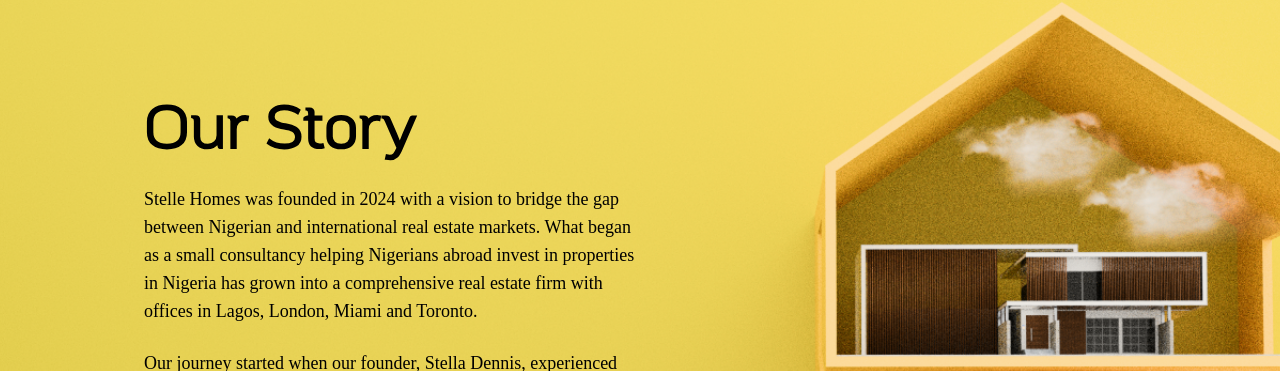
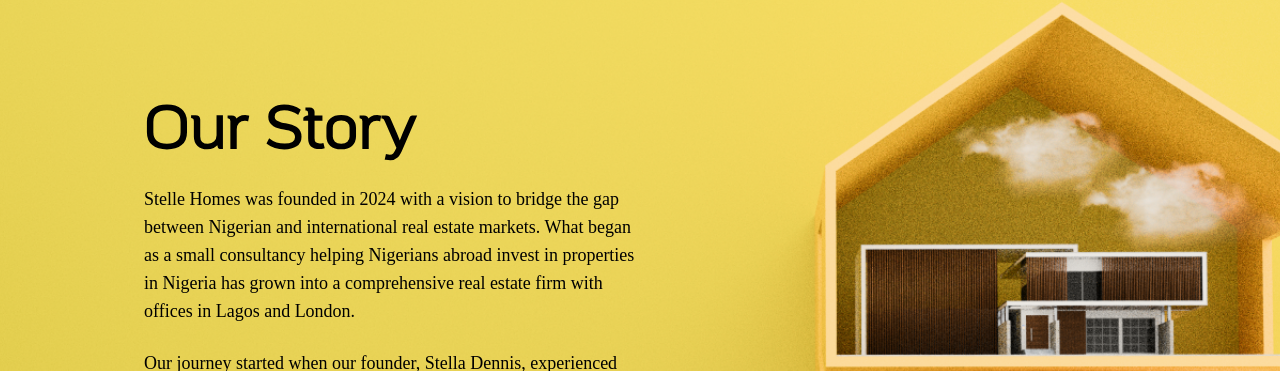
Before and after one commit to codedjade003/StelleHomes, a React (Vite) app: page /about in a window 1280 px wide. Shown: the part 938-1309 px from the top of the page. Built offline with nearby package versions, Linux system fonts and the light colour scheme.

Commit message:
updated a few grammatical errors, names and offices

```diff
--- a/src/components/pages/About/MeetOurTeamSection.tsx
+++ b/src/components/pages/About/MeetOurTeamSection.tsx
@@ -9,12 +9,12 @@
       name: "Stella Dennis",
       position: "Founder & CEO",
       description:
-        "With over 15 years of experience in international real estate and finance, Stella Dennis founded Stelle Homes to help investors navigate cross-border property markets. Her expertise spans Nigerian, UK, Europe and US real estate, with a particular focus on investment strategy and market analysis.",
+        "With over 15 years of experience in international real estate and finance, Stella Dennis founded Stelle Homes to help investors navigate cross-border property markets. Her expertise spans Nigerian and UK, with a particular focus on investment strategy and market analysis.",
       image: img_1,
     },
     {
       id: 2,
-      name: "Rhodell Williams",
+      name: "Rhodell Sherman",
       position: "Head of International Properties",
       description:
         "Based in our London office, Rhodell brings 12 years of experience in European and North American real estate markets. She specializes in helping Nigerian clients identify and secure premium investment properties abroad, with particular expertise in UK property law and investment structures.",
@@ -22,10 +22,10 @@
     },
     {
       id: 3,
-      name: "Dr Itohan Idugbe",
+      name: "Dr Itohan Idugboe",
       position: "Head of Nigerian Properties",
       description:
-        "A respected figure in Lagos real estate, Itohan leads our Nigerian property division, helping international clients navigate the local market. His deep connections with developers and extensive knowledge of emerging neighborhoods ensure our clients access the best opportunities.",
+        "A respected figure in Lagos real estate, Itohan leads our Nigerian property division, helping international clients navigate the local market. Her deep connections with developers and extensive knowledge of emerging neighborhoods ensure our clients access the best opportunities.",
       image: img_1,
     },
     {
--- a/src/components/pages/About/MissionStatementSection.tsx
+++ b/src/components/pages/About/MissionStatementSection.tsx
@@ -49,10 +49,10 @@
                 between Nigerian and international real estate markets. What began<br />
                 as a small consultancy helping Nigerians abroad invest in properties<br />
                 in Nigeria has grown into a comprehensive real estate firm with<br />
-                offices in Lagos, London, Miami and Toronto.
+                offices in Lagos and London.
               </span>
               <span className="lg:hidden">
-                Stelle Homes was founded in 2024 with a vision to bridge the gap between Nigerian and international real estate markets. What began as a small consultancy helping Nigerians abroad invest in properties in Nigeria has grown into a comprehensive real estate firm with offices in Lagos, London, Miami and Toronto.
+                Stelle Homes was founded in 2024 with a vision to bridge the gap between Nigerian and international real estate markets. What began as a small consultancy helping Nigerians abroad invest in properties in Nigeria has grown into a comprehensive real estate firm with offices in Lagos and London.
               </span>
             </p>
 
```
